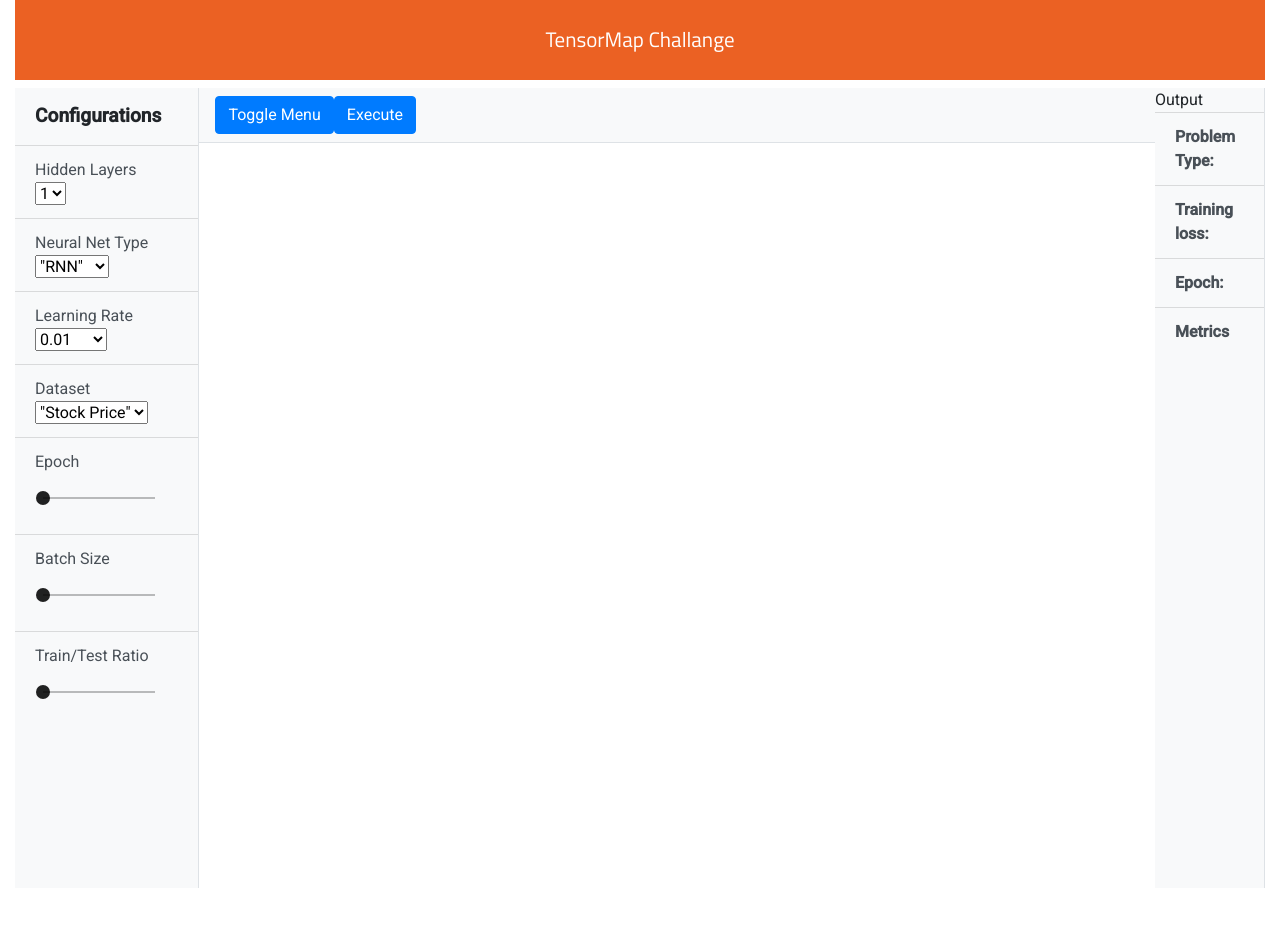
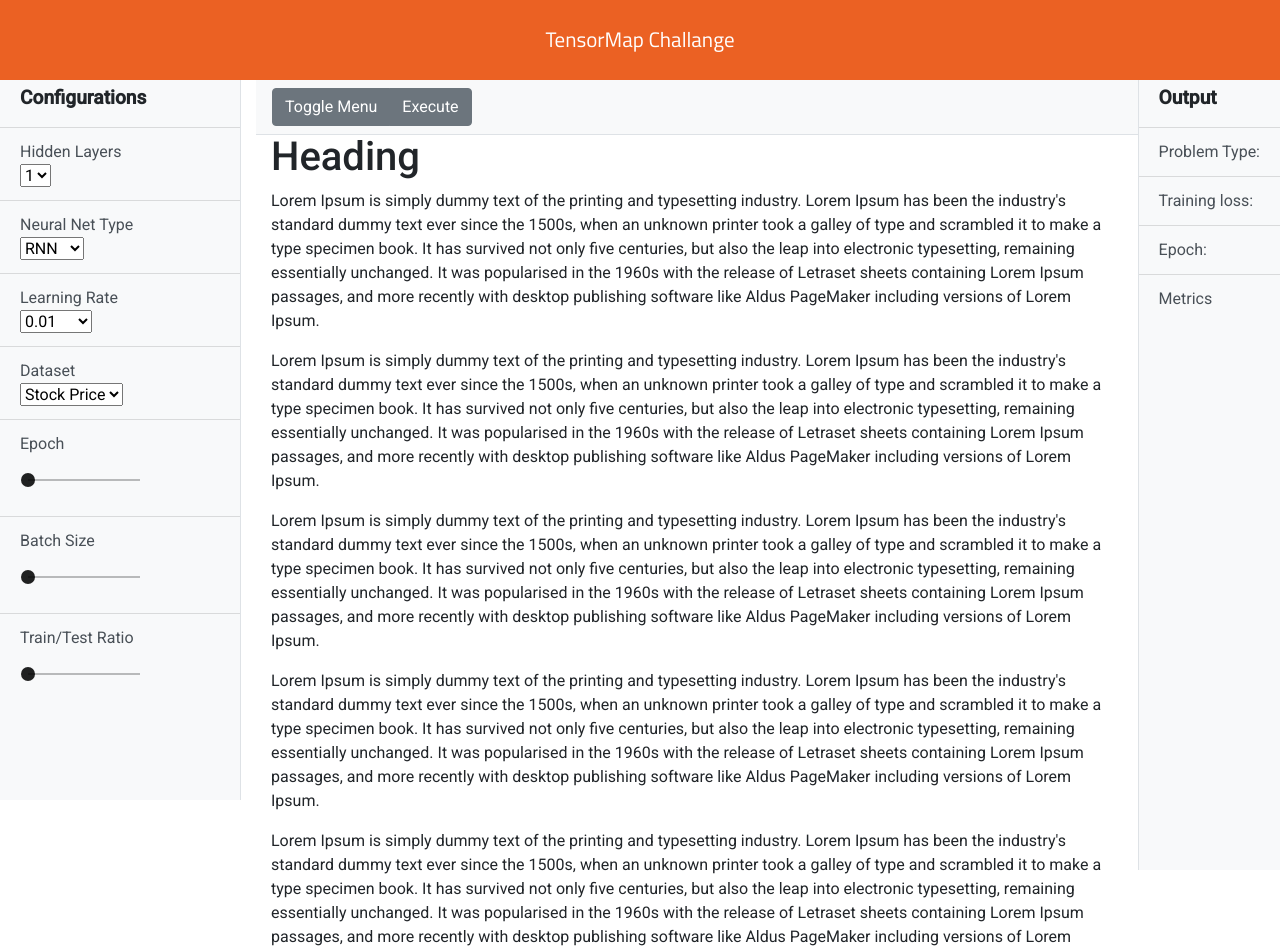
Before and after one commit to suleka96/TensorMap-Challange, an Angular app in the folder tensormap-ui/: page / in a window 1280 px wide. Shown: the top 952 px of the page. Before the commit the page ends 888 px from the top, so only its background shows below. Built offline with nearby package versions, Linux system fonts and the light colour scheme.

Commit message:
Make style improvemnts to side bars and headers

```diff
--- a/tensormap-ui/src/app/app.component.css
+++ b/tensormap-ui/src/app/app.component.css
@@ -9,5 +9,11 @@
   font-size: calc(5px + 2vmin);
   color: white;
   font-family: 'Titillium Web', sans-serif;
+  position: fixed;
+  top: 0;
+  right: 0;
+  width: 100% !important;
+  left: 0;
+  z-index: 20;
 
 }
--- a/tensormap-ui/src/app/app.component.html
+++ b/tensormap-ui/src/app/app.component.html
@@ -1,8 +1,8 @@
 <!--The content below is only a placeholder and can be replaced.-->
-<div class="container-fluid">
-  <h1 class="App-header">
-    {{ title }}
-  </h1>
+<div class="container-fluid" style="padding:0 !important">
+    <h1 class="App-header">
+        {{ title }}
+      </h1>
   <app-sidebar></app-sidebar>
 </div>
 <router-outlet></router-outlet>
--- a/tensormap-ui/src/app/app.module.ts
+++ b/tensormap-ui/src/app/app.module.ts
@@ -6,11 +6,13 @@ import { AppComponent } from './app.component';
 import { SidebarComponent } from './components/sidebar/sidebar.component';
 import { BrowserAnimationsModule } from '@angular/platform-browser/animations';
 import {MatSliderModule} from '@angular/material/slider';
+import { NeuralcanvasComponent } from './components/neuralcanvas/neuralcanvas.component';
 
 @NgModule({
   declarations: [
     AppComponent,
-    SidebarComponent
+    SidebarComponent,
+    NeuralcanvasComponent
   ],
   imports: [
     BrowserModule,
--- /dev/null
+++ b/tensormap-ui/src/app/components/neuralcanvas/neuralcanvas.component.html
@@ -0,0 +1,3 @@
+<p>
+  neuralcanvas works!
+</p>
--- a/tensormap-ui/src/app/components/sidebar/sidebar.component.css
+++ b/tensormap-ui/src/app/components/sidebar/sidebar.component.css
@@ -1,9 +1,5 @@
  body {
     overflow-x: hidden;
-  }
-
-  #wrapper{
-
   }
 
   #slider{
@@ -11,15 +7,15 @@
   }
 
   #sidebar-wrapper {
-    min-height: 100vh;
     margin-left: -15rem;
     -webkit-transition: margin .25s ease-out;
     -moz-transition: margin .25s ease-out;
     -o-transition: margin .25s ease-out;
     transition: margin .25s ease-out;
     overflow-y: scroll;
-    top: 0;
+    top: 70px;
     bottom: 0;
+    position: fixed;
   }
 
   #sidebar-wrapper .sidebar-heading {
@@ -32,11 +28,43 @@
   }
 
   #page-content-wrapper {
-    min-width: 100vw;
+      min-width: 100vw;
+      padding-left:16rem;
+      padding-right:9rem;
+      padding-top:4.3rem;
   }
 
   #wrapper.toggled #sidebar-wrapper {
     margin-left: 0;
+  }
+
+  .sub-menu{
+    position: fixed;
+    width:100%;
+    top: 80px;
+  }
+
+
+  .page-content{
+    margin-top:4rem;
+  }
+
+  #wrapper.toggled #page-content-wrapper{
+    padding-left:0em;
+  }
+
+  #sidebar-wrapper-right{
+    position: fixed;
+    right:0;
+    min-height: 100vh;
+    overflow-y: scroll;
+    top: 70px;
+    bottom: 0;
+  }
+
+  #sidebar-wrapper-right .sidebar-heading {
+    padding: 0.875rem 1.25rem;
+    font-size: 1.2rem;
   }
 
   @media (min-width: 768px) {
--- a/tensormap-ui/src/app/components/sidebar/sidebar.component.html
+++ b/tensormap-ui/src/app/components/sidebar/sidebar.component.html
@@ -11,8 +11,8 @@
           </a>
           <a href="#" class="list-group-item list-group-item-action bg-light">Neural Net Type<br>
             <select (change)="selectNNType($event.target.value)">
-                <option value="RNN">"RNN"</option>
-                <option value="LSTM">"LSTM"</option>
+                <option value="RNN">RNN</option>
+                <option value="LSTM">LSTM</option>
             </select>
           </a>
           <a href="#" class="list-group-item list-group-item-action bg-light">Learning Rate<br>
@@ -25,8 +25,8 @@
           </a>
           <a href="#" class="list-group-item list-group-item-action bg-light">Dataset<br>
             <select (change)="selectDataset($event.target.value)">
-                <option value="Stock Price">"Stock Price"</option>
-                <option value="Enron">"Enron"</option>
+                <option value="Stock Price">Stock Price</option>
+                <option value="Enron">Enron</option>
             </select>
         </a>
           <a href="#" class="list-group-item list-group-item-action bg-light">Epoch<br>
@@ -61,25 +61,90 @@
       </div>
   </div>
   <div id="page-content-wrapper">
-    <nav class="navbar navbar-expand-lg navbar-light bg-light border-bottom">
-      <button class="btn btn-primary" id="menu-toggle">Toggle Menu</button>
-      <button class="btn btn-primary" id="menu-toggle">Execute</button>
-      <!-- <button class="navbar-toggler" type="button" data-toggle="collapse" data-target="#navbarSupportedContent" aria-controls="navbarSupportedContent" aria-expanded="false" aria-label="Toggle navigation">
-        <span class="navbar-toggler-icon"></span>
-      </button> -->
+    <nav class="navbar navbar-expand-lg navbar-light bg-light border-bottom sub-menu">
+        <div class="btn-group" role="group" aria-label="Basic example">
+            <button class="btn btn-secondary" id="menu-toggle">Toggle Menu</button>
+            <button class="btn btn-secondary" id="menu-toggle">Execute</button>
+        </div>
     </nav>
+
+    <div class="container page-content">
+
+            <h1>Heading</h1>
+            <p>Lorem Ipsum is simply dummy text of the printing and typesetting industry. Lorem Ipsum has been the industry's
+              standard dummy text ever since the 1500s, when an unknown printer took a galley of type and scrambled it to make a
+              type specimen book. It has survived not only five centuries, but also the leap into electronic typesetting,
+              remaining essentially unchanged. It was popularised in the 1960s with the release of Letraset sheets containing
+              Lorem Ipsum passages, and more recently with desktop publishing software like Aldus PageMaker including versions
+              of Lorem Ipsum.</p>
+            <p>Lorem Ipsum is simply dummy text of the printing and typesetting industry. Lorem Ipsum has been the industry's
+              standard dummy text ever since the 1500s, when an unknown printer took a galley of type and scrambled it to make a
+              type specimen book. It has survived not only five centuries, but also the leap into electronic typesetting,
+              remaining essentially unchanged. It was popularised in the 1960s with the release of Letraset sheets containing
+              Lorem Ipsum passages, and more recently with desktop publishing software like Aldus PageMaker including versions
+              of Lorem Ipsum.</p>
+            <p>Lorem Ipsum is simply dummy text of the printing and typesetting industry. Lorem Ipsum has been the industry's
+              standard dummy text ever since the 1500s, when an unknown printer took a galley of type and scrambled it to make a
+              type specimen book. It has survived not only five centuries, but also the leap into electronic typesetting,
+              remaining essentially unchanged. It was popularised in the 1960s with the release of Letraset sheets containing
+              Lorem Ipsum passages, and more recently with desktop publishing software like Aldus PageMaker including versions
+              of Lorem Ipsum.</p>
+            <p>Lorem Ipsum is simply dummy text of the printing and typesetting industry. Lorem Ipsum has been the industry's
+              standard dummy text ever since the 1500s, when an unknown printer took a galley of type and scrambled it to make a
+              type specimen book. It has survived not only five centuries, but also the leap into electronic typesetting,
+              remaining essentially unchanged. It was popularised in the 1960s with the release of Letraset sheets containing
+              Lorem Ipsum passages, and more recently with desktop publishing software like Aldus PageMaker including versions
+              of Lorem Ipsum.</p>
+            <p>Lorem Ipsum is simply dummy text of the printing and typesetting industry. Lorem Ipsum has been the industry's
+              standard dummy text ever since the 1500s, when an unknown printer took a galley of type and scrambled it to make a
+              type specimen book. It has survived not only five centuries, but also the leap into electronic typesetting,
+              remaining essentially unchanged. It was popularised in the 1960s with the release of Letraset sheets containing
+              Lorem Ipsum passages, and more recently with desktop publishing software like Aldus PageMaker including versions
+              of Lorem Ipsum.</p>
+            <p>Lorem Ipsum is simply dummy text of the printing and typesetting industry. Lorem Ipsum has been the industry's
+              standard dummy text ever since the 1500s, when an unknown printer took a galley of type and scrambled it to make a
+              type specimen book. It has survived not only five centuries, but also the leap into electronic typesetting,
+              remaining essentially unchanged. It was popularised in the 1960s with the release of Letraset sheets containing
+              Lorem Ipsum passages, and more recently with desktop publishing software like Aldus PageMaker including versions
+              of Lorem Ipsum.</p>
+            <p>Lorem Ipsum is simply dummy text of the printing and typesetting industry. Lorem Ipsum has been the industry's
+              standard dummy text ever since the 1500s, when an unknown printer took a galley of type and scrambled it to make a
+              type specimen book. It has survived not only five centuries, but also the leap into electronic typesetting,
+              remaining essentially unchanged. It was popularised in the 1960s with the release of Letraset sheets containing
+              Lorem Ipsum passages, and more recently with desktop publishing software like Aldus PageMaker including versions
+              of Lorem Ipsum.</p>
+            <p>Lorem Ipsum is simply dummy text of the printing and typesetting industry. Lorem Ipsum has been the industry's
+              standard dummy text ever since the 1500s, when an unknown printer took a galley of type and scrambled it to make a
+              type specimen book. It has survived not only five centuries, but also the leap into electronic typesetting,
+              remaining essentially unchanged. It was popularised in the 1960s with the release of Letraset sheets containing
+              Lorem Ipsum passages, and more recently with desktop publishing software like Aldus PageMaker including versions
+              of Lorem Ipsum.</p>
+            <p>Lorem Ipsum is simply dummy text of the printing and typesetting industry. Lorem Ipsum has been the industry's
+              standard dummy text ever since the 1500s, when an unknown printer took a galley of type and scrambled it to make a
+              type specimen book. It has survived not only five centuries, but also the leap into electronic typesetting,
+              remaining essentially unchanged. It was popularised in the 1960s with the release of Letraset sheets containing
+              Lorem Ipsum passages, and more recently with desktop publishing software like Aldus PageMaker including versions
+              of Lorem Ipsum.</p>
+            <p>Lorem Ipsum is simply dummy text of the printing and typesetting industry. Lorem Ipsum has been the industry's
+              standard dummy text ever since the 1500s, when an unknown printer took a galley of type and scrambled it to make a
+              type specimen book. It has survived not only five centuries, but also the leap into electronic typesetting,
+              remaining essentially unchanged. It was popularised in the 1960s with the release of Letraset sheets containing
+              Lorem Ipsum passages, and more recently with desktop publishing software like Aldus PageMaker including versions
+              of Lorem Ipsum.</p>
+
+    </div>
   </div>
-  <div class="bg-light border-right" >
-    <div class="sidebar-heading">Output </div>
-        <div class="list-group list-group-flush">
-            <a href="#" class="list-group-item list-group-item-action bg-light"><b>Problem Type:</b>
+<div class="bg-light border-left" id="sidebar-wrapper-right">
+    <div class="sidebar-heading"><b>Output</b> </div>
+    <div class="list-group list-group-flush">
+            <a href="#" class="list-group-item list-group-item-action bg-light">Problem Type:<br>
                 <span *ngIf=" dataset == 'Enron'">Classification</span>
                 <span *ngIf=" dataset == 'Stock Price'">Regression</span>
             </a>
 
-            <a href="#" class="list-group-item list-group-item-action bg-light"><b>Training loss:</b></a>
-            <a href="#" class="list-group-item list-group-item-action bg-light"><b>Epoch:</b></a>
-            <a href="#" class="list-group-item list-group-item-action bg-light"><b>Metrics</b>
+            <a href="#" class="list-group-item list-group-item-action bg-light">Training loss:<br></a>
+            <a href="#" class="list-group-item list-group-item-action bg-light">Epoch:</a>
+            <a href="#" class="list-group-item list-group-item-action bg-light">Metrics
               <div *ngIf=" dataset == 'Enron'">
               <a href="#" class=" list-group-item-action bg-light">Accuracy:</a><br>
               <a href="#" class=" list-group-item-action bg-light">f1:</a><br>
```
Also changed, not shown: tensormap-ui/src/app/components/neuralcanvas/neuralcanvas.component.ts (added, +15 -0 lines), tensormap-ui/src/app/components/neuralcanvas/neuralcanvas.component.css (added), 1 other file (tests, documents, lock files or other folders). Lines whose indentation alone changed are shown as unchanged.
